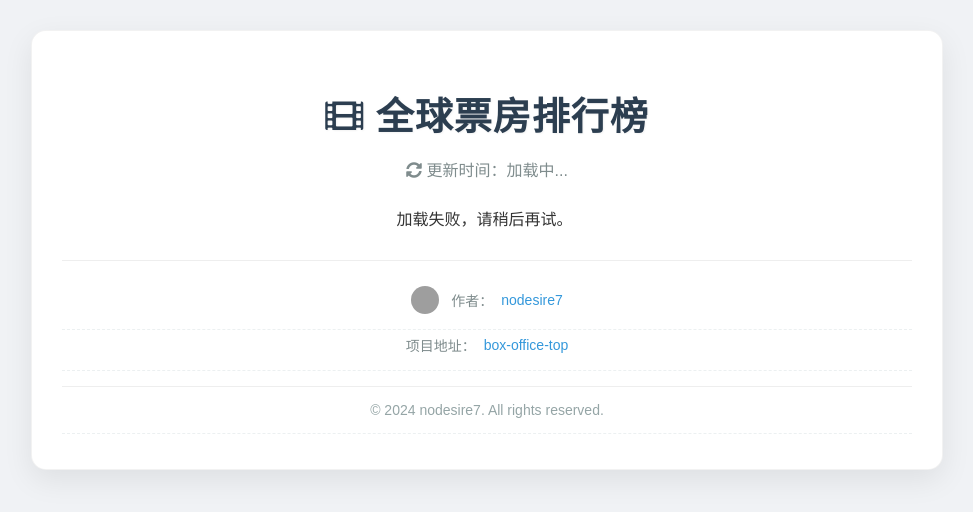
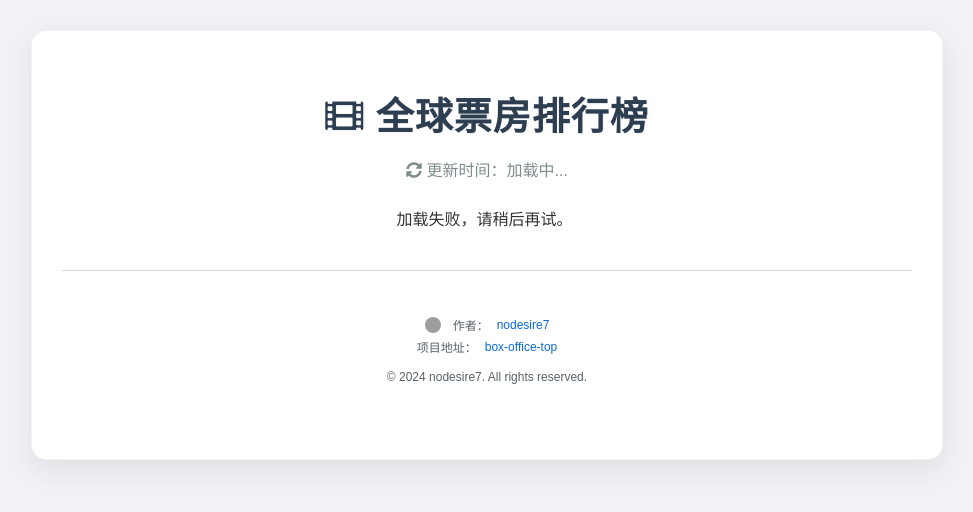
Before and after one commit to nodesire7/box-office-top, a website with bundled scripts: page index.html in a window 1280 px wide. Shown: the whole page, without its empty margins (153-1126 px from the left). Built offline with nearby package versions, Linux system fonts and the light colour scheme; grey boxes are pictures that could not be loaded; files whose address does not match are found by name.

Commit message:
Update style.css

```diff
--- a/style.css
+++ b/style.css
@@ -102,31 +102,26 @@ body {
 
 /* 页脚样式 */
 .footer {
-    margin-top: 30px;
-    padding-top: 20px;
-    border-top: 1px solid #eee;
+    margin-top: 40px;
+    padding: 40px 0;
+    border-top: 1px solid #d0d7de;
     text-align: center;
-    color: #7f8c8d;
-    font-size: 14px;
+    color: #57606a;
+    font-size: 12px;
 }
 
 .footer a {
-    color: #3498db;
+    color: #0969da;
     text-decoration: none;
     transition: color 0.2s ease;
-    display: inline-flex;
-    align-items: center;
-    gap: 8px;
 }
 
 .footer a:hover {
-    color: #2980b9;
+    color: #1a7f37;
 }
 
 .footer p {
     margin: 5px 0;
-    padding-bottom: 15px;
-    border-bottom: 1px dashed #ecf0f1;
     display: flex;
     align-items: center;
     justify-content: center;
@@ -134,8 +129,8 @@ body {
 }
 
 .footer img {
-    width: 28px;
-    height: 28px;
+    width: 16px;
+    height: 16px;
     border-radius: 50%;
     margin-right: 4px;
     vertical-align: middle;
@@ -144,9 +139,7 @@ body {
 
 .footer .copyright {
     margin-top: 15px;
-    padding-top: 15px;
-    border-top: 1px solid #eee;
-    color: #95a5a6;
+    color: #57606a;
 }
 
 /* 加载动画样式 */
```
